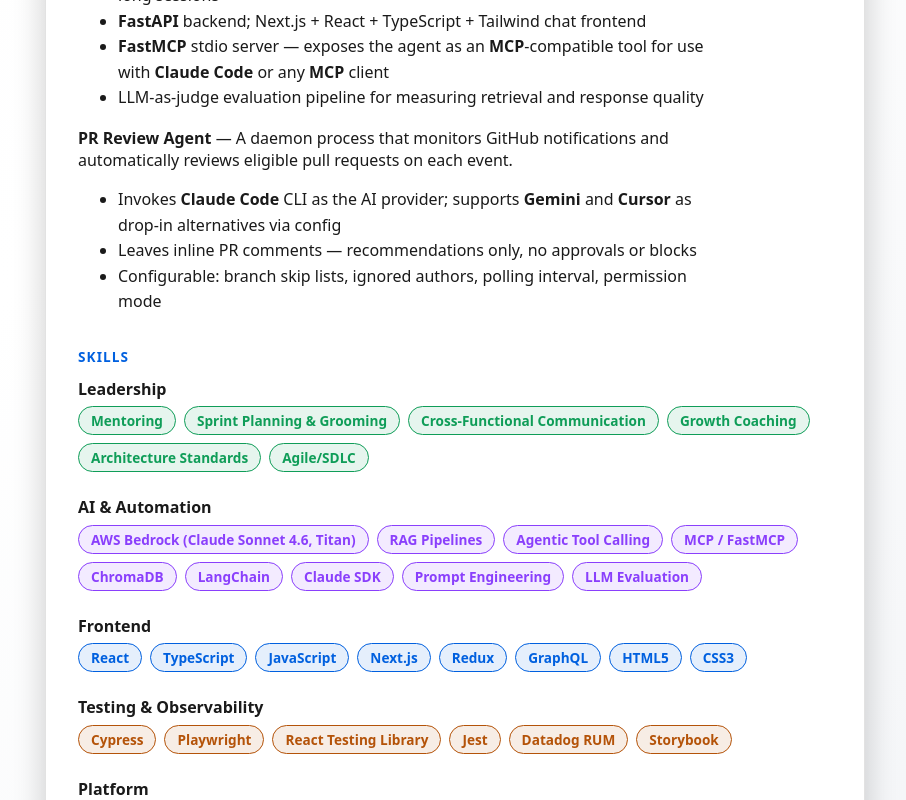
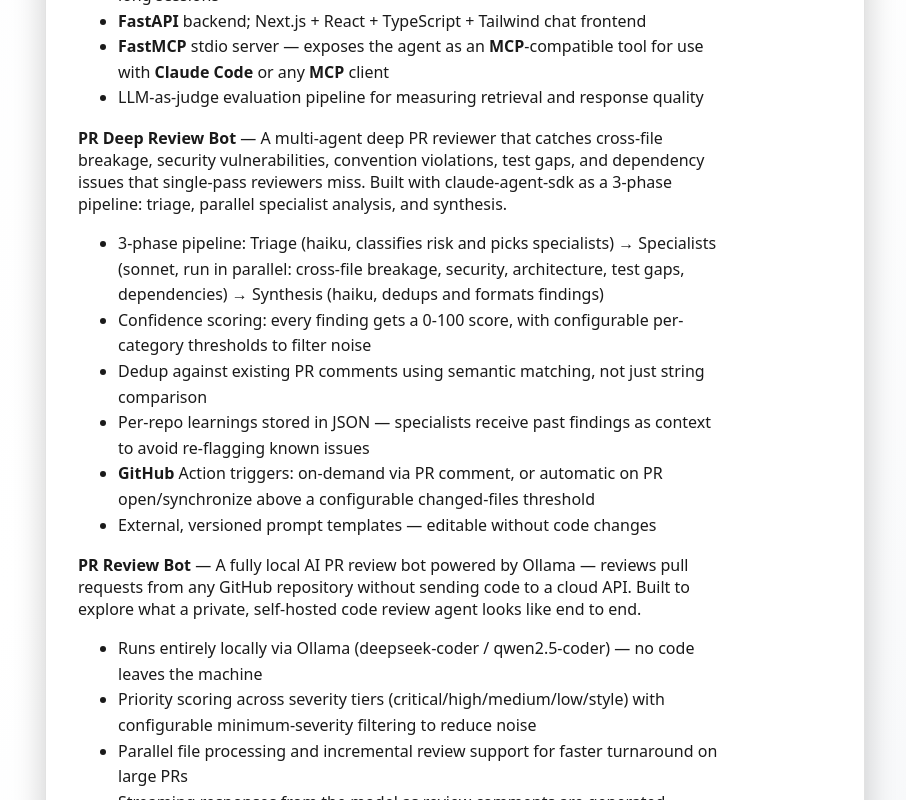
Before and after one commit to nishthaarora/nishtha-portfolio, a Next.js app: page /resume in a window 1280 px wide. Shown: the part 2580-3380 px from the top of the page, without its empty margins (185-1091 px from the left). Built offline with nearby package versions, Linux system fonts and the light colour scheme; no server answers.

Commit message:
Replace inaccurate PR Review Agent entry with real PR Deep Review Bot and PR Review Bot projects

```diff
--- a/data/projects.ts
+++ b/data/projects.ts
@@ -40,17 +40,34 @@
     thumbnailAlt: "Nexus HR Agent architecture: chat UI to FastAPI, intent routing, RAG pipeline and ticket tool, Bedrock Converse API, MCP exposure and eval pipeline",
   },
   {
-    slug: "pr-review-agent",
-    title: "PR Review Agent",
+    slug: "pr-deep-review-bot",
+    title: "PR Deep Review Bot",
     description:
-      "A daemon process that monitors GitHub notifications and automatically reviews eligible pull requests on each event.",
+      "A multi-agent deep PR reviewer that catches cross-file breakage, security vulnerabilities, convention violations, test gaps, and dependency issues that single-pass reviewers miss. Built with claude-agent-sdk as a 3-phase pipeline: triage, parallel specialist analysis, and synthesis.",
     highlights: [
-      "Invokes Claude Code CLI as the AI provider; supports Gemini and Cursor as drop-in alternatives via config",
-      "Leaves inline PR comments — recommendations only, no approvals or blocks",
-      "Configurable: branch skip lists, ignored authors, polling interval, permission mode",
+      "3-phase pipeline: Triage (haiku, classifies risk and picks specialists) → Specialists (sonnet, run in parallel: cross-file breakage, security, architecture, test gaps, dependencies) → Synthesis (haiku, dedups and formats findings)",
+      "Confidence scoring: every finding gets a 0-100 score, with configurable per-category thresholds to filter noise",
+      "Dedup against existing PR comments using semantic matching, not just string comparison",
+      "Per-repo learnings stored in JSON — specialists receive past findings as context to avoid re-flagging known issues",
+      "GitHub Action triggers: on-demand via PR comment, or automatic on PR open/synchronize above a configurable changed-files threshold",
+      "External, versioned prompt templates — editable without code changes",
     ],
-    tech: ["Python", "Claude SDK", "GitHub API"],
-    thumbnailUrl: "/pr-review-agent-architecture.png",
-    thumbnailAlt: "PR Review Agent architecture: GitHub notifications to polling daemon, eligibility filter, pluggable AI provider, code review analysis, and inline PR comments",
+    tech: ["Python", "Claude SDK", "GitHub API", "Typer", "Pydantic"],
+    link: "https://github.com/nishthaarora/pr-deep-review-bot",
+  },
+  {
+    slug: "pr-review-bot",
+    title: "PR Review Bot",
+    description:
+      "A fully local AI PR review bot powered by Ollama — reviews pull requests from any GitHub repository without sending code to a cloud API. Built to explore what a private, self-hosted code review agent looks like end to end.",
+    highlights: [
+      "Runs entirely locally via Ollama (deepseek-coder / qwen2.5-coder) — no code leaves the machine",
+      "Priority scoring across severity tiers (critical/high/medium/low/style) with configurable minimum-severity filtering to reduce noise",
+      "Parallel file processing and incremental review support for faster turnaround on large PRs",
+      "Streaming responses from the model as review comments are generated",
+      "Simple CLI: point it at any owner/repo and PR number to review",
+    ],
+    tech: ["Node.js", "Express", "Ollama", "ChromaDB", "GitHub API"],
+    link: "https://github.com/nishthaarora/pr-review-bot",
   },
 ];
```
